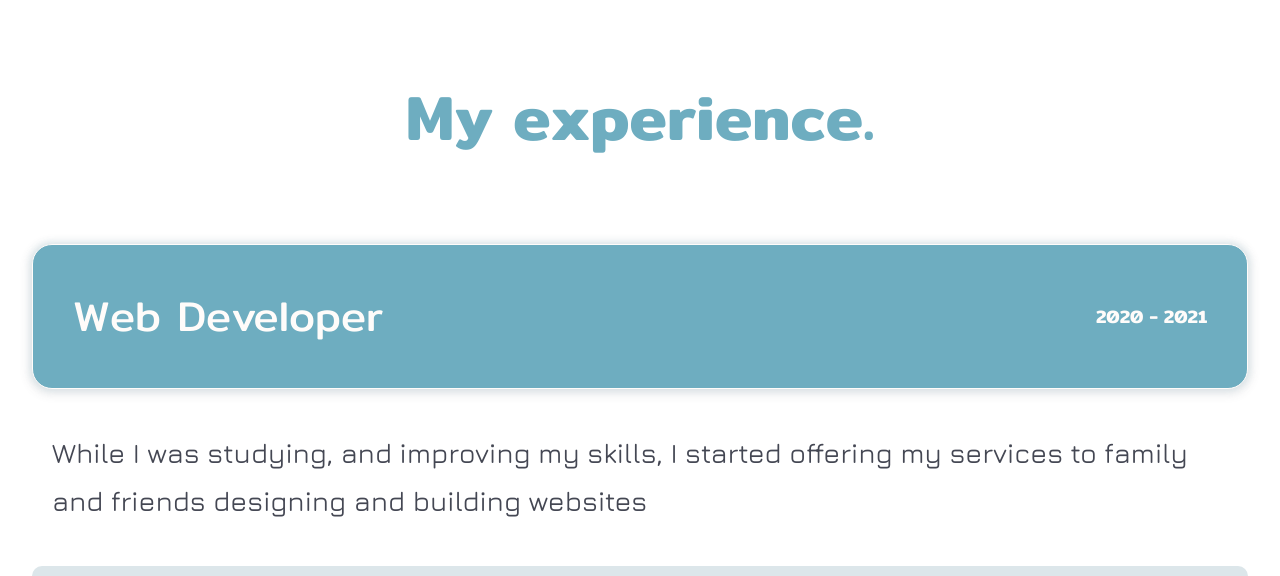
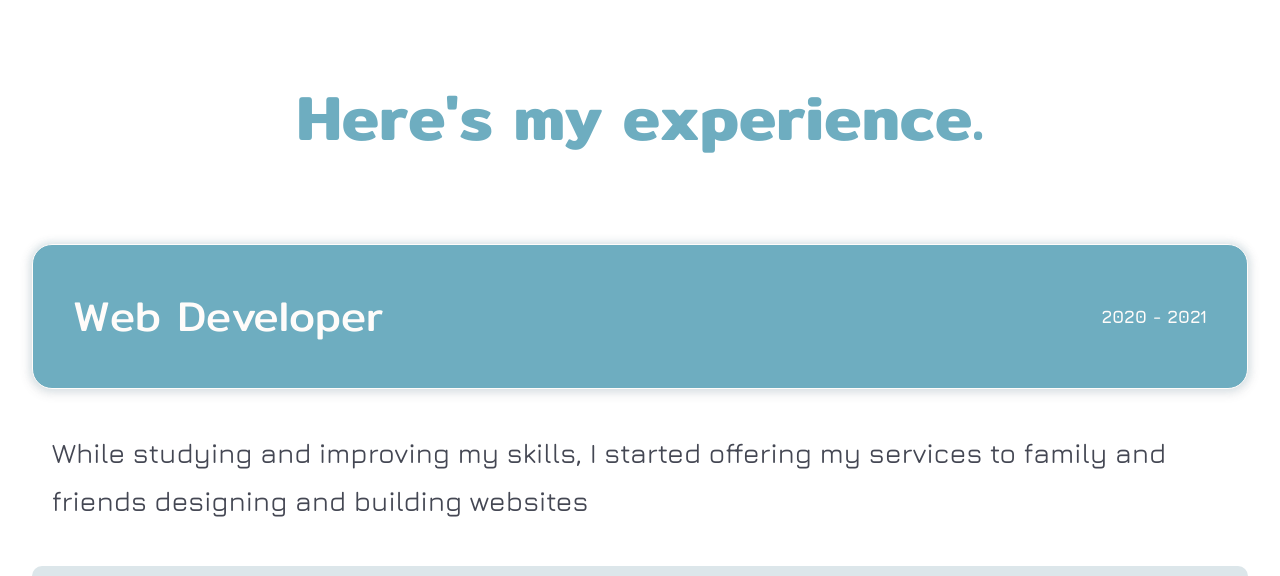
Before and after one commit to andrew-oyanguren/typescript-portfolio, a React (Vite) app: page /experience in a window 1280 px wide. Shown: the part 296-872 px from the top of the page. Built offline with nearby package versions, Linux system fonts and the light colour scheme.

Commit message:
Updated ExperiencePage text

```diff
--- a/src/pages/ExperiencePage/ExperiencePage.module.css
+++ b/src/pages/ExperiencePage/ExperiencePage.module.css
@@ -43,7 +43,7 @@ span {
 
   .ExperiencePageSection .Header span {
     font-size: 18px;
-    font-style: italic;
+    font-family: 'Jura', sans-serif;
     color: var(--color-light);
   }
 
--- a/src/pages/ExperiencePage/ExperiencePage.tsx
+++ b/src/pages/ExperiencePage/ExperiencePage.tsx
@@ -20,7 +20,7 @@ const EXP_SECTIONS_CONFIG = [
     title: 'Web Developer',
     time_period: '2020 - 2021',
     subTitle:
-      'While I was studying, and improving my skills, I started offering my services to family and friends designing and building websites',
+      'While studying and improving my skills, I started offering my services to family and friends designing and building websites',
     content: getExperienceUIVariant(EXPERIENCE_UI_VARIANTS.WEB_DEVELOPER),
     headerBgColor: 'var(--color-primary)',
   },
@@ -28,7 +28,8 @@ const EXP_SECTIONS_CONFIG = [
     id: 'jr',
     title: 'Jr. Software Engineer',
     time_period: '2021 - 2022',
-    subTitle: "Worked on Reperio's two internal apps: Novo and Pulse.",
+    subTitle:
+      'As a part of a small team I collaborated with product, design and supply-chain to build new features, and create processes to accomplish our goals in alignment with company growth expectations.',
     content: getExperienceUIVariant(EXPERIENCE_UI_VARIANTS.JR_ENGINEER),
     headerBgColor: 'var(--color-secondary)',
   },
@@ -36,7 +37,8 @@ const EXP_SECTIONS_CONFIG = [
     id: 'se',
     title: 'Software Engineer',
     time_period: '2022 - Present',
-    subTitle: "Held ownership of Reperio's admin site.",
+    subTitle:
+      "I held ownership of Reperio's (React) Admin site, and worked on a health kit provisioning mobile app (React-Native).",
     content: getExperienceUIVariant(EXPERIENCE_UI_VARIANTS.SOFTWARE_ENGINEER),
     headerBgColor: 'var(--color-dark)',
   },
@@ -100,7 +102,7 @@ const PageSection = () => {
                 color: 'var(--color-primary)',
               }
         }
-        text='My experience.'
+        text="Here's my experience."
       />
 
       {EXP_SECTIONS_CONFIG.map(
```
